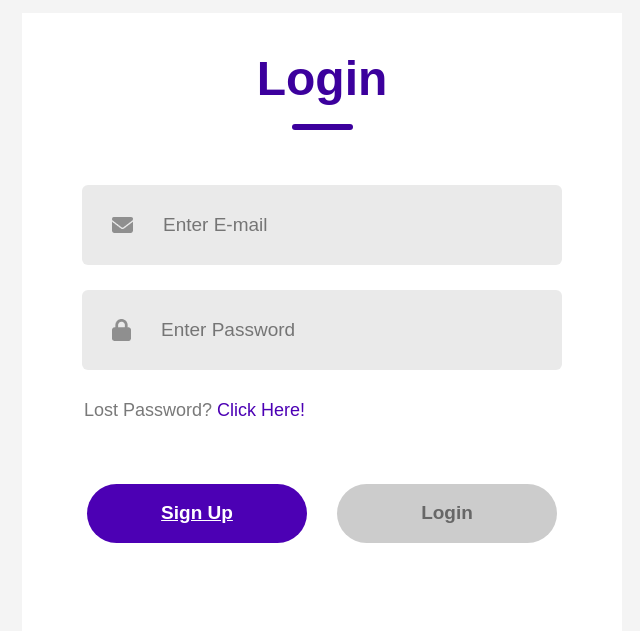
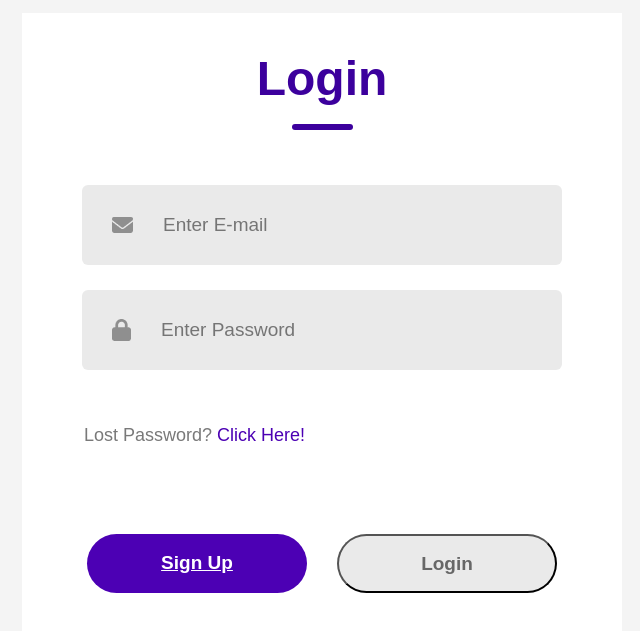
Before and after one commit to rafidahad/Furry_Pets, a React (Vite) app: page / in a window 1280 px wide. Shown: the part 187-818 px from the top of the page, without its empty margins (318-958 px from the left). Built offline with nearby package versions, Linux system fonts and the light colour scheme.

Commit message:
fixed loading and signup page

```diff
--- /dev/null
+++ b/src/pages/LoadingScreen.jsx
@@ -0,0 +1,8 @@
+import React from 'react'
+export default function LoadingScreen () {
+    return (
+        <div className='loading-screen'>
+            <h2>Loading...</h2>
+        </div>
+    )
+}
--- a/src/pages/Login.jsx
+++ b/src/pages/Login.jsx
@@ -3,18 +3,28 @@ import { BrowserRouter as Router, Routes, Route, Link, useNavigate } from 'react
 import './LoginSignUp.css';
 import email_icon from '../Assets/email.png';
 import password_icon from '../Assets/password.png';
+import LoadingScreen from './LoadingScreen';
 
 
 function Login () {
-    const [email, setEmail] = useState("");
-    const [password, setPassword] = useState("");
+    const [formData, setFormData] = useState({ email: "", password: "" });
+    const [loading, setLoading] = useState(false);
     const navigate = useNavigate();
 
-    const handleLogin = () => {
-        if (email && password) {
-            navigate('/home');
+    const handleChange = (e) => {
+        const { name, value } = e.target;
+        setFormData({ ...formData, [name]: value });
+    };
+
+    const handleLogin = (e) => {
+        e.preventDefault();
+        if (formData.email && formData.password) {
+            setLoading(true);
+            setTimeout(() => navigate('/home'), 2000);
         }
     };
+
+    if (loading) return <LoadingScreen />;
 
     return (
         <div className='container'>
@@ -22,27 +32,21 @@ function Login () {
                 <div className="text">Login</div>
                 <div className="underline"></div>
             </div>
-            <div className="inputs">
+            <form onSubmit={handleLogin} className="inputs">
                 <div className="input">
                     <img src={email_icon} alt="" />
-                    <input type="email" placeholder="Enter E-mail" value={email} onChange={(e) => setEmail(e.target.value)} />
+                    <input type="email" name="email" placeholder="Enter E-mail" value={formData.email} onChange={handleChange} />
                 </div>
                 <div className="input">
                     <img src={password_icon} alt="" />
-                    <input type="password" placeholder="Enter Password" value={password} onChange={(e) => setPassword(e.target.value)} />
+                    <input type="password" name="password" placeholder="Enter Password" value={formData.password} onChange={handleChange} />
                 </div>
-            </div>
-            <div className="forgot-password">Lost Password? <span>Click Here!</span></div>
-            <div className="submit-container">
-                <Link to="/signup" className="submit">Sign Up</Link>
-                <div
-                    className={`submit ${email && password ? "active" : "gray"}`}
-                    onClick={handleLogin}
-                    style={{ backgroundColor: email && password ? "#28a745" : "#ccc" }}
-                >
-                    Login
+                <div className="forgot-password">Lost Password? <span>Click Here!</span></div>
+                <div className="submit-container">
+                    <Link to="/signup" className="submit">Sign Up</Link>
+                    <button type="submit" className={`submit ${formData.email && formData.password ? "active" : "gray"}`}>Login</button>
                 </div>
-            </div>
+            </form>
         </div>
     );
 };
--- a/src/pages/SignUp.jsx
+++ b/src/pages/SignUp.jsx
@@ -4,18 +4,27 @@ import './LoginSignUp.css';
 import user_icon from '../Assets/person.png';
 import email_icon from '../Assets/email.png';
 import password_icon from '../Assets/password.png';
+import LoadingScreen from './LoadingScreen';
 
 function Signup () {
-    const [name, setName] = useState("");
-    const [email, setEmail] = useState("");
-    const [password, setPassword] = useState("");
+    const [formData, setFormData] = useState({ name: "", email: "", password: "" });
+    const [loading, setLoading] = useState(false);
     const navigate = useNavigate();
 
-    const handleSignup = () => {
-        if (name && email && password) {
-            navigate('/');
+    const handleChange = (e) => {
+        const { name, value } = e.target;
+        setFormData({ ...formData, [name]: value });
+    };
+
+    const handleSignup = (e) => {
+        e.preventDefault();
+        if (formData.name && formData.email && formData.password) {
+            setLoading(true);
+            setTimeout(() => navigate('/'), 2000);
         }
     };
+
+    if (loading) return <LoadingScreen />;
 
     return (
         <div className='container'>
@@ -23,32 +32,27 @@ function Signup () {
                 <div className="text">Sign Up</div>
                 <div className="underline"></div>
             </div>
-            <div className="inputs">
+            <form onSubmit={handleSignup} className="inputs">
                 <div className="input">
                     <img src={user_icon} alt="" />
-                    <input type="text" placeholder="Enter Name" value={name} onChange={(e) => setName(e.target.value)} />
+                    <input type="text" name="name" placeholder="Enter Name" value={formData.name} onChange={handleChange} />
                 </div>
                 <div className="input">
                     <img src={email_icon} alt="" />
-                    <input type="email" placeholder="Enter E-mail" value={email} onChange={(e) => setEmail(e.target.value)} />
+                    <input type="email" name="email" placeholder="Enter E-mail" value={formData.email} onChange={handleChange} />
                 </div>
                 <div className="input">
                     <img src={password_icon} alt="" />
-                    <input type="password" placeholder="Enter Password" value={password} onChange={(e) => setPassword(e.target.value)} />
+                    <input type="password" name="password" placeholder="Enter Password" value={formData.password} onChange={handleChange} />
                 </div>
-            </div>
-            <div className="submit-container">
-            <div
-                    className={`submit ${email && password ? "active" : "gray"}`}
-                    onClick={handleSignup}
-                    style={{ backgroundColor: email && password ? "#28a745" : "#ccc" }}
-                >
-                    Login
+                <div className="submit-container">
+                <button type="submit" className={`submit ${formData.email && formData.password ? "active" : "gray"}`}>Sign Up</button>
+                    <Link to="/" className="submit">Login</Link>
                 </div>
-                <Link to="/" className="submit">Login</Link>
-            </div>
+            </form>
         </div>
     );
 };
 
+
 export default Signup;
```
